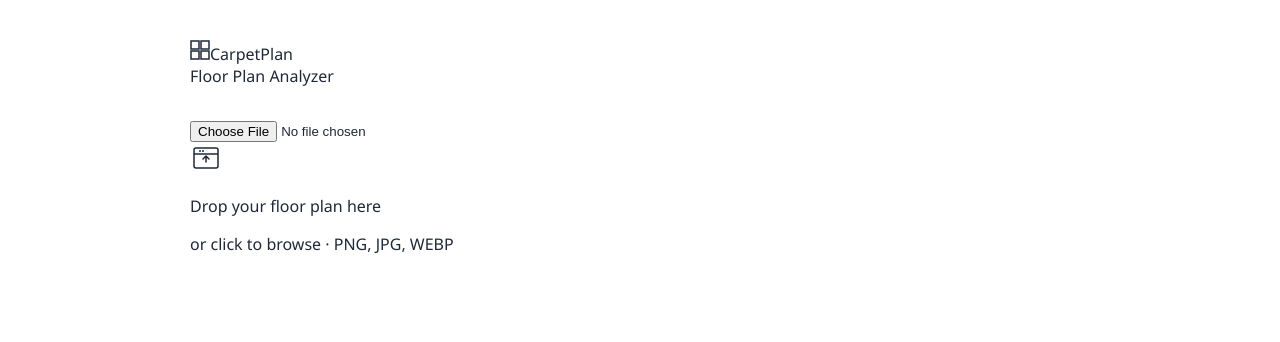
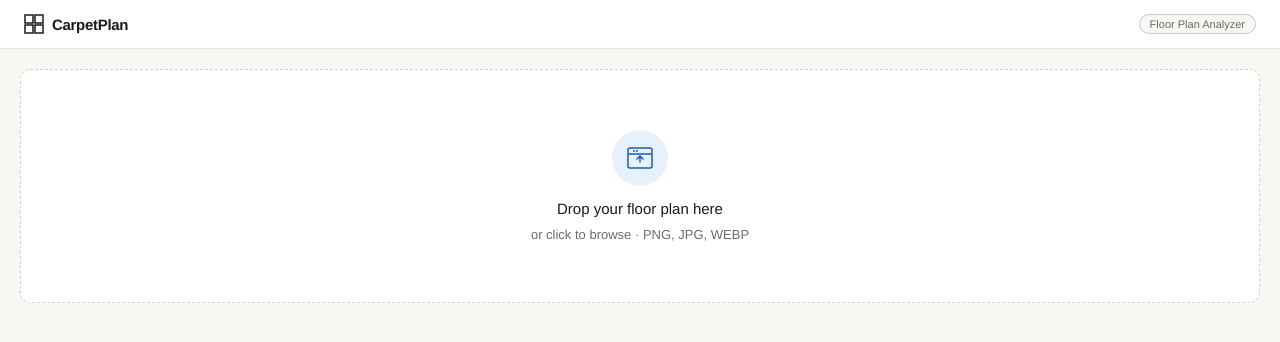
Before and after one commit to SezaiGngr/CarpetFloorPlan, a React (Vite) app: page / in a window 1280 px wide. Shown: the top 342 px of the page. Built offline with nearby package versions, Linux system fonts and the light colour scheme.

Commit message:
Update FloorPlanAnalyzer.css

```diff
--- a/src/components/FloorPlanAnalyzer.css
+++ b/src/components/FloorPlanAnalyzer.css
@@ -1,254 +1,478 @@
-/* CarpetPlan — FloorPlanAnalyzer Styles */
+:root {
+  --bg: #f8f7f4;
+  --surface: #ffffff;
+  --border: rgba(0,0,0,0.1);
+  --border-med: rgba(0,0,0,0.18);
+  --text: #1a1a18;
+  --text-muted: #6b6b65;
+  --text-faint: #9a9a94;
+  --blue: #185FA5;
+  --blue-light: #E6F1FB;
+  --red: #E24B4A;
+  --red-light: #FCEBEB;
+  --green: #1D9E75;
+  --green-light: #E1F5EE;
+  --amber: #BA7517;
+  --amber-light: #FAEEDA;
+  --radius: 10px;
+  --radius-sm: 6px;
+}
+
+@media (prefers-color-scheme: dark) {
+  :root {
+    --bg: #18181a;
+    --surface: #222226;
+    --border: rgba(255,255,255,0.1);
+    --border-med: rgba(255,255,255,0.18);
+    --text: #f0f0ec;
+    --text-muted: #a0a09a;
+    --text-faint: #6a6a64;
+    --blue-light: #0C447C44;
+    --red-light: #A32D2D33;
+    --green-light: #0F6E5633;
+    --amber-light: #854F0B33;
+  }
+}
+
+* { box-sizing: border-box; margin: 0; padding: 0; }
+
+body {
+  font-family: 'DM Sans', 'Helvetica Neue', sans-serif;
+  background: var(--bg);
+  color: var(--text);
+  min-height: 100vh;
+}
 
 .fpa-root {
-  max-width: 900px;
-  margin: 0 auto;
-  padding: 2rem 1.5rem;
-  font-family: "Segoe UI", system-ui, -apple-system, sans-serif;
-  color: #1f2937;
+  display: flex;
+  flex-direction: column;
+  min-height: 100vh;
 }
 
 .fpa-header {
-  margin-bottom: 2rem;
+  display: flex;
+  align-items: center;
+  justify-content: space-between;
+  padding: 14px 24px;
+  background: var(--surface);
+  border-bottom: 0.5px solid var(--border);
+  position: sticky;
+  top: 0;
+  z-index: 10;
 }
 
-.fpa-header h1 {
-  font-size: 1.75rem;
-  font-weight: 700;
+.fpa-logo {
+  display: flex;
+  align-items: center;
+  gap: 8px;
+  font-size: 15px;
+  font-weight: 600;
   letter-spacing: -0.02em;
-  margin: 0 0 0.25rem;
+  color: var(--text);
 }
 
-.fpa-subtitle {
-  color: #6b7280;
-  font-size: 0.95rem;
-  margin: 0;
+.fpa-badge {
+  font-size: 11px;
+  font-weight: 500;
+  color: var(--text-muted);
+  background: var(--bg);
+  border: 0.5px solid var(--border-med);
+  padding: 3px 10px;
+  border-radius: 999px;
 }
 
-/* Upload */
-.fpa-upload {
-  border: 2px dashed #d1d5db;
-  border-radius: 12px;
-  padding: 3rem 1.5rem;
+.fpa-main {
+  display: flex;
+  flex: 1;
+  gap: 0;
+}
+
+.fpa-left {
+  flex: 1;
+  min-width: 0;
+  padding: 20px;
+  display: flex;
+  flex-direction: column;
+  gap: 12px;
+}
+
+.fpa-right {
+  width: 340px;
+  flex-shrink: 0;
+  border-left: 0.5px solid var(--border);
+  background: var(--surface);
+  display: flex;
+  flex-direction: column;
+  overflow-y: auto;
+  max-height: calc(100vh - 52px);
+}
+
+.fpa-dropzone {
+  border: 1.5px dashed var(--border-med);
+  border-radius: var(--radius);
+  padding: 60px 20px;
   text-align: center;
   cursor: pointer;
-  transition: all 0.2s;
-  background: #f9fafb;
+  background: var(--surface);
+  transition: background 0.15s, border-color 0.15s;
+  display: flex;
+  flex-direction: column;
+  align-items: center;
+  gap: 10px;
 }
 
-.fpa-upload:hover {
-  border-color: #9ca3af;
-  background: #f3f4f6;
+.fpa-dropzone:hover {
+  background: var(--bg);
+  border-color: var(--blue);
 }
 
-.fpa-upload.drag {
-  border-color: #3b82f6;
-  background: #eff6ff;
+.fpa-dropzone input { display: none; }
+
+.fpa-drop-icon {
+  width: 56px;
+  height: 56px;
+  border-radius: 50%;
+  background: var(--blue-light);
+  display: flex;
+  align-items: center;
+  justify-content: center;
+  color: var(--blue);
+  margin-bottom: 4px;
 }
 
-.fpa-upload input { display: none; }
-
-.fpa-upload-icon {
-  display: block;
-  font-size: 2rem;
-  margin-bottom: 0.5rem;
+.fpa-drop-title {
+  font-size: 15px;
+  font-weight: 500;
+  color: var(--text);
 }
 
-.fpa-upload-text {
-  color: #6b7280;
-  font-size: 0.95rem;
+.fpa-drop-sub {
+  font-size: 13px;
+  color: var(--text-muted);
 }
 
-/* Controls */
-.fpa-controls {
+.fpa-canvas-area {
   display: flex;
-  gap: 1.5rem;
-  align-items: flex-start;
-  margin-bottom: 1.5rem;
+  flex-direction: column;
+  gap: 10px;
 }
 
-.fpa-preview {
-  max-width: 280px;
-  max-height: 220px;
-  border-radius: 8px;
-  border: 1px solid #e5e7eb;
-  object-fit: contain;
+.fpa-toggles {
+  display: flex;
+  flex-wrap: wrap;
+  gap: 6px;
 }
 
-.fpa-buttons {
+.fpa-toggle {
+  font-size: 12px;
+  font-weight: 500;
+  padding: 5px 12px;
+  border-radius: 999px;
+  border: 0.5px solid var(--border-med);
+  background: var(--surface);
+  color: var(--text-muted);
+  cursor: pointer;
   display: flex;
-  flex-direction: column;
-  gap: 0.5rem;
+  align-items: center;
+  gap: 6px;
+  transition: all 0.12s;
 }
 
-.fpa-btn {
-  padding: 0.6rem 1.25rem;
-  border-radius: 8px;
-  font-size: 0.9rem;
-  font-weight: 500;
-  border: none;
-  cursor: pointer;
-  transition: all 0.15s;
+.fpa-toggle .tog-dot {
+  width: 8px;
+  height: 8px;
+  border-radius: 50%;
+  background: var(--border-med);
+  transition: background 0.12s;
 }
 
-.fpa-btn:disabled {
-  opacity: 0.6;
-  cursor: not-allowed;
+.fpa-toggle.on.blue { color: var(--blue); border-color: var(--blue); background: var(--blue-light); }
+.fpa-toggle.on.blue .tog-dot { background: var(--blue); }
+.fpa-toggle.on.red { color: var(--red); border-color: var(--red); background: var(--red-light); }
+.fpa-toggle.on.red .tog-dot { background: var(--red); }
+.fpa-toggle.on.green { color: var(--green); border-color: var(--green); background: var(--green-light); }
+.fpa-toggle.on.green .tog-dot { background: var(--green); }
+.fpa-toggle.on.amber { color: var(--amber); border-color: var(--amber); background: var(--amber-light); }
+.fpa-toggle.on.amber .tog-dot { background: var(--amber); }
+.fpa-toggle.reset { margin-left: auto; }
+
+.fpa-img-wrap {
+  position: relative;
+  display: inline-block;
+  border: 0.5px solid var(--border);
+  border-radius: var(--radius);
+  overflow: hidden;
+  max-width: 100%;
 }
 
-.fpa-btn-primary {
-  background: #2563eb;
-  color: white;
-}
-
-.fpa-btn-primary:hover:not(:disabled) {
-  background: #1d4ed8;
-}
-
-.fpa-btn-secondary {
-  background: #f3f4f6;
-  color: #374151;
-  border: 1px solid #d1d5db;
-}
-
-.fpa-btn-secondary:hover {
-  background: #e5e7eb;
-}
-
-/* Error */
-.fpa-error {
-  background: #fef2f2;
-  border: 1px solid #fecaca;
-  color: #b91c1c;
-  padding: 0.75rem 1rem;
-  border-radius: 8px;
-  font-size: 0.9rem;
-  margin-bottom: 1rem;
-}
-
-/* Loading */
-.fpa-loading {
-  text-align: center;
-  padding: 2rem;
-}
-
-.fpa-spinner {
-  width: 36px;
-  height: 36px;
-  border: 3px solid #e5e7eb;
-  border-top-color: #2563eb;
-  border-radius: 50%;
-  animation: spin 0.8s linear infinite;
-  margin: 0 auto 1rem;
-}
-
-@keyframes spin { to { transform: rotate(360deg); } }
-
-.fpa-loading p {
-  color: #374151;
-  font-size: 0.95rem;
-  margin: 0;
-}
-
-.fpa-loading-sub {
-  color: #9ca3af !important;
-  font-size: 0.85rem !important;
-  margin-top: 0.25rem !important;
-}
-
-/* Result */
-.fpa-result {
-  margin-top: 1.5rem;
-}
-
-.fpa-result-header {
-  display: flex;
-  align-items: baseline;
-  gap: 1rem;
-  margin-bottom: 1rem;
-  flex-wrap: wrap;
-}
-
-.fpa-result-header h2 {
-  font-size: 1.25rem;
-  font-weight: 600;
-  margin: 0;
-}
-
-.fpa-result-stats {
-  color: #6b7280;
-  font-size: 0.85rem;
-}
-
-.fpa-canvas-wrap {
-  background: #ffffff;
-  border: 1px solid #e5e7eb;
-  border-radius: 10px;
-  padding: 1rem;
-  overflow: auto;
-  margin-bottom: 1rem;
-}
-
-.fpa-canvas {
+.fpa-img {
   display: block;
   max-width: 100%;
   height: auto;
 }
 
-/* Details / table */
-.fpa-details {
-  margin-bottom: 0.75rem;
-  border: 1px solid #e5e7eb;
-  border-radius: 8px;
-  overflow: hidden;
+.fpa-overlay {
+  position: absolute;
+  top: 0;
+  left: 0;
+  width: 100%;
+  height: 100%;
+  pointer-events: none;
 }
 
-.fpa-details summary {
-  padding: 0.6rem 1rem;
+.fpa-analyze-btn {
+  display: flex;
+  align-items: center;
+  justify-content: center;
+  gap: 8px;
+  padding: 12px 24px;
+  background: var(--blue);
+  color: #fff;
+  font-size: 14px;
+  font-weight: 500;
+  border: none;
+  border-radius: var(--radius);
   cursor: pointer;
-  font-weight: 500;
-  font-size: 0.9rem;
-  background: #f9fafb;
-  user-select: none;
+  transition: background 0.12s, transform 0.08s;
+  align-self: flex-start;
 }
 
-.fpa-table {
+.fpa-analyze-btn:hover { background: #0C447C; }
+.fpa-analyze-btn:active { transform: scale(0.98); }
+.fpa-analyze-btn:disabled { opacity: 0.55; cursor: not-allowed; transform: none; }
+
+.spin {
+  width: 14px;
+  height: 14px;
+  border: 2px solid rgba(255,255,255,0.4);
+  border-top-color: #fff;
+  border-radius: 50%;
+  animation: spin 0.7s linear infinite;
+  flex-shrink: 0;
+}
+@keyframes spin { to { transform: rotate(360deg); } }
+
+.fpa-error {
+  font-size: 13px;
+  color: var(--red);
+  background: var(--red-light);
+  border-radius: var(--radius-sm);
+  padding: 10px 14px;
+}
+
+.fpa-cal-card {
+  padding: 14px 16px;
+  border-bottom: 0.5px solid var(--border);
+  background: var(--blue-light);
+}
+
+.fpa-cal-label {
+  font-size: 11px;
+  font-weight: 600;
+  text-transform: uppercase;
+  letter-spacing: 0.06em;
+  color: var(--blue);
+  margin-bottom: 6px;
+}
+
+.fpa-cal-row {
+  display: flex;
+  align-items: center;
+  gap: 8px;
+  font-size: 13px;
+}
+
+.cal-room { font-weight: 600; color: var(--text); }
+.cal-eq { color: var(--text-muted); }
+.cal-px {
+  margin-left: auto;
+  font-size: 12px;
+  font-weight: 500;
+  background: var(--blue);
+  color: #fff;
+  padding: 2px 8px;
+  border-radius: 999px;
+}
+
+.fpa-cal-conf {
+  font-size: 11px;
+  color: var(--blue);
+  margin-top: 4px;
+}
+
+.fpa-tabs {
+  display: flex;
+  border-bottom: 0.5px solid var(--border);
+  overflow-x: auto;
+  flex-shrink: 0;
+}
+
+.fpa-tab {
+  flex: 1;
+  font-size: 12px;
+  font-weight: 500;
+  padding: 10px 6px;
+  background: none;
+  border: none;
+  border-bottom: 2px solid transparent;
+  color: var(--text-muted);
+  cursor: pointer;
+  white-space: nowrap;
+  transition: all 0.12s;
+}
+
+.fpa-tab:hover { color: var(--text); }
+.fpa-tab.active.red { color: var(--red); border-bottom-color: var(--red); }
+.fpa-tab.active.green { color: var(--green); border-bottom-color: var(--green); }
+.fpa-tab.active.amber { color: var(--amber); border-bottom-color: var(--amber); }
+.fpa-tab.active.blue { color: var(--blue); border-bottom-color: var(--blue); }
+
+.fpa-panel {
+  flex: 1;
+  overflow-y: auto;
+  padding: 12px;
+  display: flex;
+  flex-direction: column;
+  gap: 8px;
+}
+
+.fpa-list {
+  display: flex;
+  flex-direction: column;
+  gap: 8px;
+}
+
+.fpa-empty {
+  font-size: 13px;
+  color: var(--text-faint);
+  text-align: center;
+  padding: 20px;
+}
+
+.fpa-item {
+  background: var(--bg);
+  border: 0.5px solid var(--border);
+  border-radius: var(--radius-sm);
+  padding: 10px 12px;
+  cursor: default;
+  transition: border-color 0.12s, background 0.12s;
+}
+
+.fpa-item.hov { border-color: var(--border-med); background: var(--surface); }
+.fpa-item.door.hov { border-color: var(--red); }
+.fpa-item.passage.hov { border-color: var(--green); }
+.fpa-item.window.hov { border-color: var(--amber); }
+.fpa-item.room.hov { border-color: var(--blue); }
+
+.fpa-item-head {
+  display: flex;
+  align-items: center;
+  gap: 6px;
+  margin-bottom: 4px;
+}
+
+.fpa-item-id {
+  font-size: 11px;
+  font-weight: 700;
+  padding: 2px 7px;
+  border-radius: 999px;
+  flex-shrink: 0;
+}
+
+.fpa-item-id.red { background: var(--red-light); color: var(--red); }
+.fpa-item-id.green { background: var(--green-light); color: var(--green); }
+.fpa-item-id.amber { background: var(--amber-light); color: var(--amber); }
+.fpa-item-id.blue { background: var(--blue-light); color: var(--blue); }
+
+.fpa-item-type {
+  font-size: 13px;
+  font-weight: 500;
+  color: var(--text);
+  flex: 1;
+  min-width: 0;
+  overflow: hidden;
+  text-overflow: ellipsis;
+  white-space: nowrap;
+}
+
+.fpa-item-dim {
+  font-size: 12px;
+  font-weight: 600;
+  color: var(--text-muted);
+  flex-shrink: 0;
+}
+
+.fpa-item-loc {
+  font-size: 12px;
+  color: var(--text-muted);
+  margin-bottom: 4px;
+  line-height: 1.4;
+}
+
+.fpa-item-meta {
+  font-size: 11px;
+  color: var(--text-faint);
+  display: flex;
+  flex-wrap: wrap;
+  gap: 4px;
+  align-items: center;
+}
+
+.fpa-chip {
+  background: var(--border);
+  padding: 1px 6px;
+  border-radius: 999px;
+  color: var(--text-muted);
+}
+
+.fpa-wall-table {
   width: 100%;
   border-collapse: collapse;
-  font-size: 0.85rem;
+  font-size: 12px;
+  margin-top: 8px;
 }
 
-.fpa-table th, .fpa-table td {
-  padding: 0.4rem 0.75rem;
+.fpa-wall-table th {
+  font-size: 11px;
+  font-weight: 500;
+  color: var(--text-faint);
   text-align: left;
-  border-top: 1px solid #f3f4f6;
+  padding: 3px 6px 3px 0;
+  border-bottom: 0.5px solid var(--border);
 }
 
-.fpa-table th {
-  background: #f9fafb;
-  font-weight: 600;
-  color: #6b7280;
-  font-size: 0.8rem;
-  text-transform: uppercase;
-  letter-spacing: 0.03em;
+.fpa-wall-table td {
+  padding: 4px 6px 4px 0;
+  border-bottom: 0.5px solid var(--border);
+  color: var(--text-muted);
+  vertical-align: middle;
 }
 
-.fpa-json {
-  margin: 0;
-  padding: 1rem;
-  font-size: 0.75rem;
+.fpa-wall-table tr:last-child td { border-bottom: none; }
+
+.fpa-wall-table strong { color: var(--text); font-weight: 600; }
+.fpa-px { color: var(--text-faint); }
+
+.fpa-flag {
+  font-size: 10px;
+  font-weight: 600;
+  padding: 1px 5px;
+  border-radius: 999px;
+}
+.fpa-flag.red { background: var(--red-light); color: var(--red); }
+.fpa-flag.amber { background: var(--amber-light); color: var(--amber); }
+
+.fpa-summary {
+  font-size: 12px;
+  color: var(--text-muted);
+  padding: 12px 16px;
+  border-top: 0.5px solid var(--border);
   line-height: 1.5;
-  overflow-x: auto;
-  background: #f9fafb;
-  max-height: 400px;
+  background: var(--bg);
 }
 
-/* Responsive */
-@media (max-width: 640px) {
-  .fpa-controls {
-    flex-direction: column;
-  }
-  .fpa-preview {
-    max-width: 100%;
-  }
+@media (max-width: 700px) {
+  .fpa-main { flex-direction: column; }
+  .fpa-right { width: 100%; max-height: none; border-left: none; border-top: 0.5px solid var(--border); }
+  .fpa-left { padding: 12px; }
 }
```
